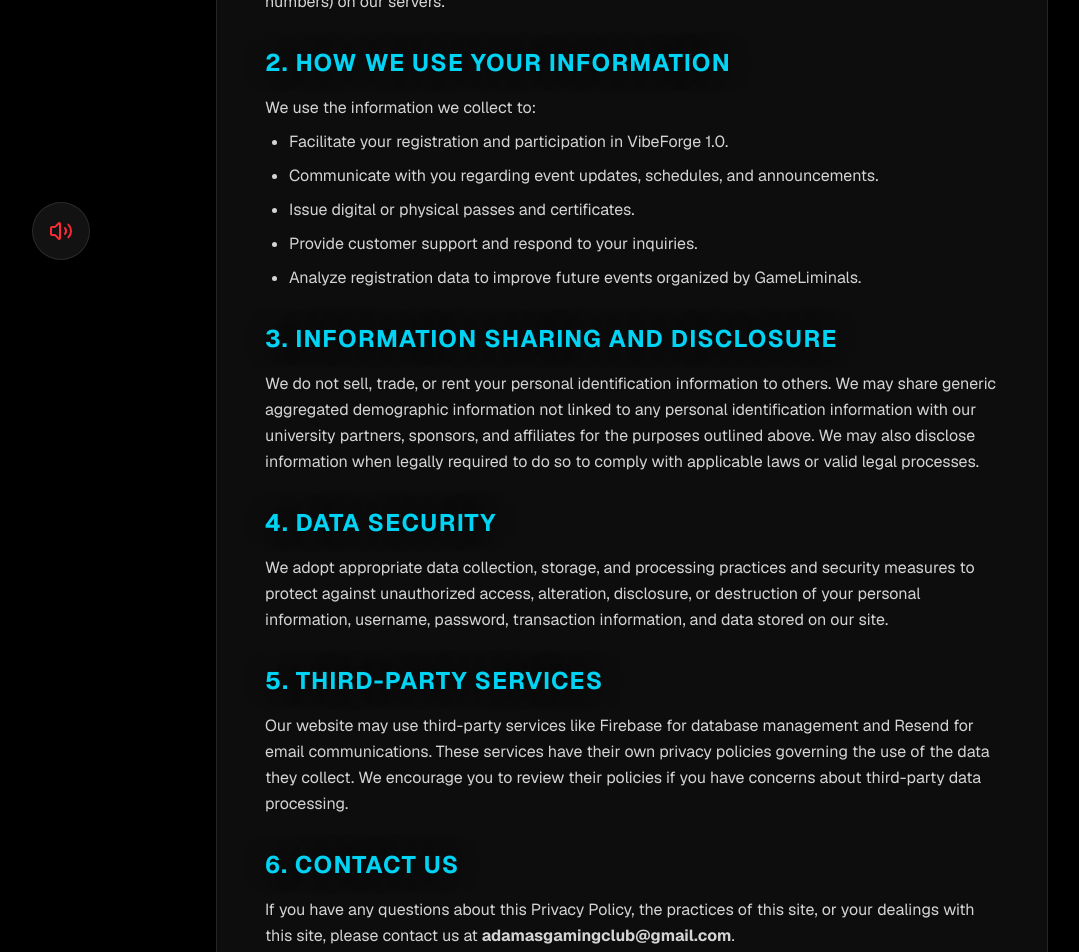
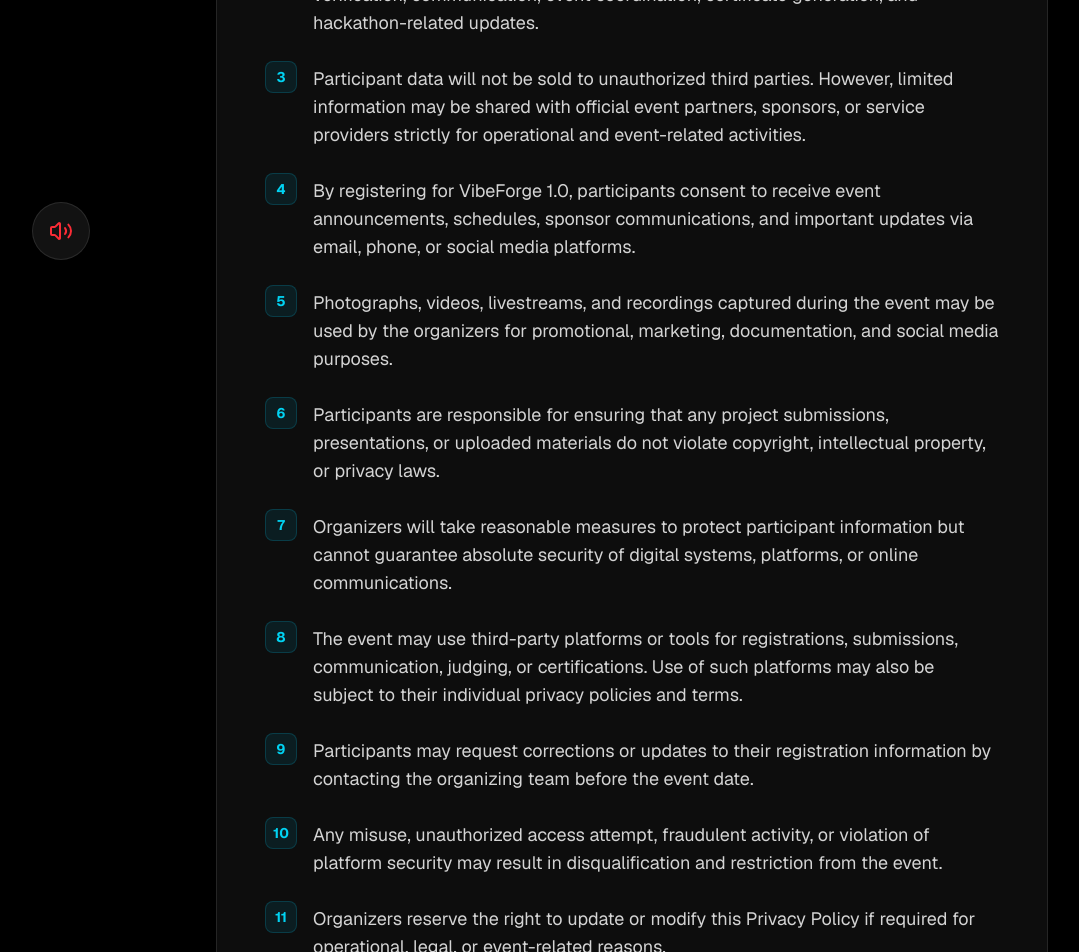
Before and after one commit to sayandeep0212/VibeForge-1.0, a Next.js app: page /privacy in a window 1280 px wide. Shown: the part 500-1452 px from the top of the page, without its empty margins (8-1087 px from the left). Built offline with nearby package versions, Linux system fonts and the light colour scheme; no server answers.

Commit message:
feat: implement PrizesAndMerch component and add legal policy pages including privacy, refund, and terms.

```diff
--- a/src/app/privacy/page.tsx
+++ b/src/app/privacy/page.tsx
@@ -29,54 +29,33 @@ const PrivacyPage = () => {
           initial={{ opacity: 0 }}
           animate={{ opacity: 1 }}
           transition={{ delay: 0.2 }}
-          className="bg-white/5 backdrop-blur-xl border border-white/10 rounded-3xl p-8 md:p-12 space-y-8 text-neutral-300 leading-relaxed font-sans"
+          className="bg-white/5 backdrop-blur-xl border border-white/10 rounded-3xl p-8 md:p-12 text-neutral-300 leading-relaxed font-sans"
         >
-          <section>
-            <h2 className="text-2xl font-bold text-cyan-400 mb-4 uppercase tracking-wider font-sans">1. Information We Collect</h2>
-            <p>
-              When you register for VibeForge 1.0, we collect personal information that you voluntarily provide to us. This includes your name, email address, phone number, university/college name, course details, and any project-related information submitted during the event. For payments, we securely process transactions via Razorpay, but we do not store your sensitive financial details (like full credit card numbers) on our servers.
-            </p>
-          </section>
-
-          <section>
-            <h2 className="text-2xl font-bold text-cyan-400 mb-4 uppercase tracking-wider font-sans">2. How We Use Your Information</h2>
-            <p>We use the information we collect to:</p>
-            <ul className="list-disc pl-6 mt-2 space-y-2">
-              <li>Facilitate your registration and participation in VibeForge 1.0.</li>
-              <li>Communicate with you regarding event updates, schedules, and announcements.</li>
-              <li>Issue digital or physical passes and certificates.</li>
-              <li>Provide customer support and respond to your inquiries.</li>
-              <li>Analyze registration data to improve future events organized by GameLiminals.</li>
-            </ul>
-          </section>
-
-          <section>
-            <h2 className="text-2xl font-bold text-cyan-400 mb-4 uppercase tracking-wider font-sans">3. Information Sharing and Disclosure</h2>
-            <p>
-              We do not sell, trade, or rent your personal identification information to others. We may share generic aggregated demographic information not linked to any personal identification information with our university partners, sponsors, and affiliates for the purposes outlined above. We may also disclose information when legally required to do so to comply with applicable laws or valid legal processes.
-            </p>
-          </section>
-
-          <section>
-            <h2 className="text-2xl font-bold text-cyan-400 mb-4 uppercase tracking-wider font-sans">4. Data Security</h2>
-            <p>
-              We adopt appropriate data collection, storage, and processing practices and security measures to protect against unauthorized access, alteration, disclosure, or destruction of your personal information, username, password, transaction information, and data stored on our site.
-            </p>
-          </section>
-
-          <section>
-            <h2 className="text-2xl font-bold text-cyan-400 mb-4 uppercase tracking-wider font-sans">5. Third-Party Services</h2>
-            <p>
-              Our website may use third-party services like Firebase for database management and Resend for email communications. These services have their own privacy policies governing the use of the data they collect. We encourage you to review their policies if you have concerns about third-party data processing.
-            </p>
-          </section>
-
-          <section>
-            <h2 className="text-2xl font-bold text-cyan-400 mb-4 uppercase tracking-wider font-sans">6. Contact Us</h2>
-            <p>
-              If you have any questions about this Privacy Policy, the practices of this site, or your dealings with this site, please contact us at <strong>adamasgamingclub@gmail.com</strong>.
-            </p>
-          </section>
+          <div className="space-y-6">
+            {[
+              "GameLiminals may collect participant information including name, email address, phone number, college name, team details, and registration data for event management purposes.",
+              "Personal information collected during registration will be used for participant verification, communication, event coordination, certificate generation, and hackathon-related updates.",
+              "Participant data will not be sold to unauthorized third parties. However, limited information may be shared with official event partners, sponsors, or service providers strictly for operational and event-related activities.",
+              "By registering for VibeForge 1.0, participants consent to receive event announcements, schedules, sponsor communications, and important updates via email, phone, or social media platforms.",
+              "Photographs, videos, livestreams, and recordings captured during the event may be used by the organizers for promotional, marketing, documentation, and social media purposes.",
+              "Participants are responsible for ensuring that any project submissions, presentations, or uploaded materials do not violate copyright, intellectual property, or privacy laws.",
+              "Organizers will take reasonable measures to protect participant information but cannot guarantee absolute security of digital systems, platforms, or online communications.",
+              "The event may use third-party platforms or tools for registrations, submissions, communication, judging, or certifications. Use of such platforms may also be subject to their individual privacy policies and terms.",
+              "Participants may request corrections or updates to their registration information by contacting the organizing team before the event date.",
+              "Any misuse, unauthorized access attempt, fraudulent activity, or violation of platform security may result in disqualification and restriction from the event.",
+              "Organizers reserve the right to update or modify this Privacy Policy if required for operational, legal, or event-related reasons.",
+              "Participation in VibeForge 1.0 implies acceptance of this Privacy Policy and consent to the collection and use of information as described above."
+            ].map((policy, index) => (
+              <div key={index} className="flex gap-4 items-start">
+                <span className="flex-shrink-0 flex items-center justify-center w-8 h-8 rounded-lg bg-cyan-500/10 text-cyan-400 font-bold border border-cyan-500/20 text-sm">
+                  {index + 1}
+                </span>
+                <p className="pt-1 text-neutral-300 font-sans text-base md:text-lg">
+                  {policy}
+                </p>
+              </div>
+            ))}
+          </div>
         </motion.div>
       </div>
 
--- a/src/app/refund/page.tsx
+++ b/src/app/refund/page.tsx
@@ -29,51 +29,32 @@ const RefundPage = () => {
           initial={{ opacity: 0 }}
           animate={{ opacity: 1 }}
           transition={{ delay: 0.2 }}
-          className="bg-white/5 backdrop-blur-xl border border-white/10 rounded-3xl p-8 md:p-12 space-y-8 text-neutral-300 leading-relaxed font-sans"
+          className="bg-white/5 backdrop-blur-xl border border-white/10 rounded-3xl p-8 md:p-12 text-neutral-300 leading-relaxed font-sans"
         >
-          <div className="p-6 bg-red-900/20 border border-red-500/30 rounded-2xl mb-8">
-            <h3 className="text-xl font-bold text-red-400 mb-2 uppercase tracking-wide font-sans">Important Notice Regarding Processing Fees</h3>
-            <p className="text-sm">
-              Please note that all registration payments include a small, non-refundable Razorpay processing fee (approx. 2.36%). <strong>In the event of a cancellation and approved refund, only the actual base registration price will be refunded. The extra processing charges levied by the payment gateway will not be returned.</strong>
-            </p>
+          <div className="space-y-6">
+            {[
+              "Registration fees, once paid, are generally non-refundable except in special cases approved by the organizing committee of GameLiminals.",
+              "Participants who wish to cancel their registration must contact the organizing team through the official communication channels before the specified deadline, if applicable.",
+              "Refund requests submitted after the official deadline may not be considered.",
+              "Processing fees, platform charges, or transaction charges imposed by payment gateways may be non-refundable.",
+              "In case of duplicate payments or technical payment errors, participants may request verification and refund support from the organizers.",
+              "If the event is postponed, rescheduled, shifted to another format, or modified due to operational, technical, safety, or unforeseen circumstances, registrations may remain valid for the updated event schedule.",
+              "If VibeForge 1.0 is canceled entirely by the organizers, refund decisions will be communicated officially to all registered participants.",
+              "Participants removed or disqualified due to misconduct, policy violations, cheating, harassment, or rule violations will not be eligible for refunds.",
+              "The organizers reserve the right to deny refund requests that violate event policies or involve fraudulent activity.",
+              "Refund timelines, if approved, may vary depending on payment platforms, banking processes, and operational procedures.",
+              "Participation in VibeForge 1.0 implies acceptance of this Refund & Cancellation Policy."
+            ].map((policy, index) => (
+              <div key={index} className="flex gap-4 items-start">
+                <span className="flex-shrink-0 flex items-center justify-center w-8 h-8 rounded-lg bg-yellow-500/10 text-yellow-400 font-bold border border-yellow-500/20 text-sm">
+                  {index + 1}
+                </span>
+                <p className="pt-1 text-neutral-300 font-sans text-base md:text-lg">
+                  {policy}
+                </p>
+              </div>
+            ))}
           </div>
-
-          <section>
-            <h2 className="text-2xl font-bold text-yellow-300 mb-4 uppercase tracking-wider font-sans">1. Cancellation by Participant</h2>
-            <p>
-              If you or your team are unable to attend VibeForge 1.0 after successfully registering, you may request a cancellation by emailing us at <strong>adamasgamingclub@gmail.com</strong>.
-            </p>
-            <ul className="list-disc pl-6 mt-4 space-y-2">
-              <li>Cancellations requested <strong>at least 7 days</strong> prior to the event start date will be eligible for a refund of the base registration fee.</li>
-              <li>Cancellations made <strong>less than 7 days</strong> before the event are strictly non-refundable due to logistics and pre-arranged event accommodations.</li>
-            </ul>
-          </section>
-
-          <section>
-            <h2 className="text-2xl font-bold text-yellow-300 mb-4 uppercase tracking-wider font-sans">2. Refund Process</h2>
-            <p>
-              To initiate a refund, the team leader must send an email from the registered email address with the Booking ID and transaction details.
-            </p>
-            <ul className="list-disc pl-6 mt-4 space-y-2">
-              <li>Approved refunds will be processed within <strong>5-7 business days</strong>.</li>
-              <li>The refund amount will be credited back to the original source of payment used during registration.</li>
-              <li>As stated above, only the base ticket price will be refunded. The Razorpay gateway convenience/processing fees are strictly non-refundable.</li>
-            </ul>
-          </section>
-
-          <section>
-            <h2 className="text-2xl font-bold text-yellow-300 mb-4 uppercase tracking-wider font-sans">3. Event Cancellation or Postponement</h2>
-            <p>
-              In the unlikely event that GameLiminals or Adamas University cancels VibeForge 1.0, all registered participants will receive a full refund of their base registration fee. If the event is postponed, your registration will automatically be transferred to the new dates. If you cannot attend on the new dates, you may request a refund within the stipulated timeframe provided during the postponement announcement.
-            </p>
-          </section>
-
-          <section>
-            <h2 className="text-2xl font-bold text-yellow-300 mb-4 uppercase tracking-wider font-sans">4. Disqualification</h2>
-            <p>
-              Teams or individuals disqualified from the event due to violations of the Code of Conduct, cheating, or failing to adhere to the rules <strong>will not</strong> be eligible for any form of refund.
-            </p>
-          </section>
         </motion.div>
       </div>
 
```
Also changed, not shown: src/app/terms/page.tsx (+33 -45 lines), src/components/About.tsx (+4 -4 lines), src/components/PrizesAndMerch.tsx (+18 -6 lines).
